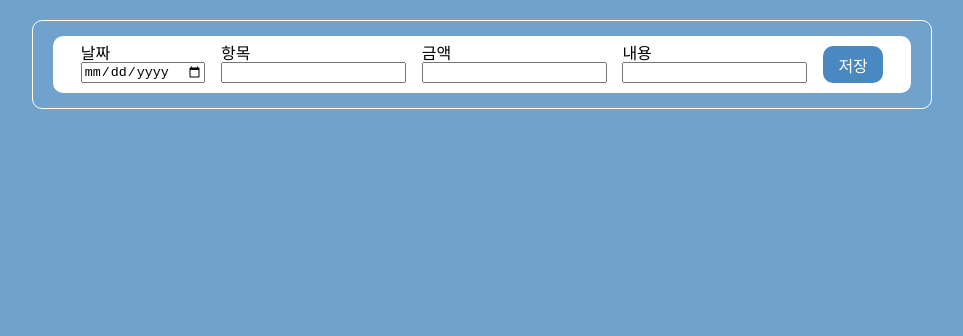
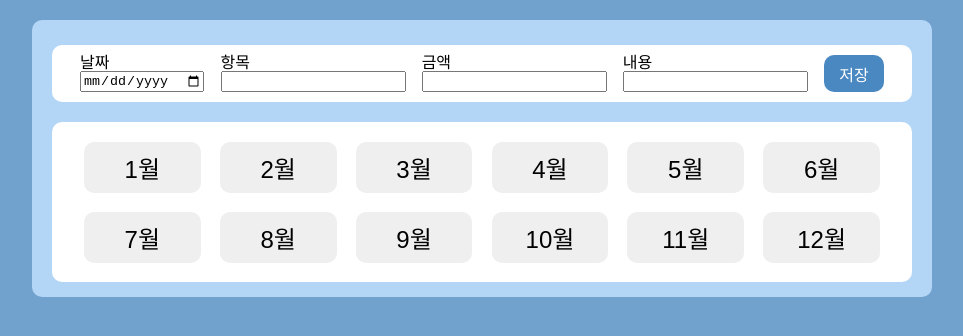
Before and after one commit to jonghoon7431/assignment_expense_report, a React (Vite) app: page / in a window 1280 px wide. Shown: the top 336 px of the page, without its empty margins (158-1121 px from the left). Built offline with nearby package versions, Linux system fonts and the light colour scheme.

Commit message:
style: 글로벌스타일 패키지 사용으로 변경
월 버튼 로직 아직 진행중

```diff
--- a/package.json
+++ b/package.json
@@ -14,6 +14,7 @@
     "react-dom": "^18.2.0",
     "react-router-dom": "^6.23.1",
     "styled-components": "^6.1.11",
+    "styled-reset": "^4.5.2",
     "uuid": "^9.0.1"
   },
   "devDependencies": {
--- /dev/null
+++ b/src/components/ChoiceMonth.jsx
@@ -0,0 +1,44 @@
+import React from "react";
+import styled from "styled-components";
+
+//TODO : 조건부 스타일링(클릭된 버튼 활성화)
+const ChoiceMonthButtonContainer = styled.div`
+  background-color: white;
+  border: none;
+  border-radius: 10px;
+  display: grid;
+  grid-template-columns: repeat(6, 1fr);
+  gap: 1.2rem;
+  padding: 1.2rem 2rem;
+  margin: 10px 0;
+`;
+const MonthButton = styled.button`
+  border: none;
+  border-radius: 10px;
+  font-size: 1.5rem;
+  padding: 0.5rem 1rem;
+  cursor: pointer;
+`;
+const ChoiceMonth = () => {
+  //조건부 스타일링
+  //클릭했을때 어디가 활성화되었는지 배경색으로 표현
+  return (
+    //TODO 버튼 map으로 리팩토링
+    <ChoiceMonthButtonContainer>
+      <MonthButton>1월</MonthButton>
+      <MonthButton>2월</MonthButton>
+      <MonthButton>3월</MonthButton>
+      <MonthButton>4월</MonthButton>
+      <MonthButton>5월</MonthButton>
+      <MonthButton>6월</MonthButton>
+      <MonthButton>7월</MonthButton>
+      <MonthButton>8월</MonthButton>
+      <MonthButton>9월</MonthButton>
+      <MonthButton>10월</MonthButton>
+      <MonthButton>11월</MonthButton>
+      <MonthButton>12월</MonthButton>
+    </ChoiceMonthButtonContainer>
+  );
+};
+
+export default ChoiceMonth;
--- a/src/components/Container.jsx
+++ b/src/components/Container.jsx
@@ -1,12 +1,14 @@
 import React, { useState } from "react";
 import styled from "styled-components";
+import ChoiceMonth from "./ChoiceMonth";
 import Form from "./Form";
 
 const WrapContainer = styled.div`
   height: auto;
   padding: 5px 20px;
   margin: 20px auto;
-  border: 1px solid white;
+  background-color: #b4d6f6;
+  /* border: 1px solid white; */
   border-radius: 10px;
 `;
 const Container = () => {
@@ -23,6 +25,7 @@ const Container = () => {
   return (
     <WrapContainer>
       <Form setData={setData} />
+      <ChoiceMonth />
     </WrapContainer>
   );
 };
--- a/src/components/Form.jsx
+++ b/src/components/Form.jsx
@@ -4,7 +4,7 @@ import styled from "styled-components";
 const FormWrapContainer = styled.form`
   border-radius: 10px;
   background-color: white;
-  margin: 10px auto;
+  margin: 20px auto;
   padding: 10px 20px;
   display: flex;
   justify-content: space-around;
--- a/src/components/GlobalStyle.jsx
+++ b/src/components/GlobalStyle.jsx
@@ -1,48 +1,7 @@
 import { createGlobalStyle } from "styled-components";
+import reset from "styled-reset";
 
 const GlobalStyle = createGlobalStyle`
-  html, body, div, span, applet, object, iframe,
-h1, h2, h3, h4, h5, h6, p, blockquote, pre,
-a, abbr, acronym, address, big, cite, code,
-del, dfn, em, img, ins, kbd, q, s, samp,
-small, strike, strong, sub, sup, tt, var,
-b, u, i, center,
-dl, dt, dd, ol, ul, li,
-fieldset, form, label, legend,
-table, caption, tbody, tfoot, thead, tr, th, td,
-article, aside, canvas, details, embed,
-figure, figcaption, footer, header, hgroup,
-menu, nav, output, ruby, section, summary,
-time, mark, audio, video {
-	margin: 0;
-	padding: 0;
-	border: 0;
-	font-size: 100%;
-	font: inherit;
-	vertical-align: baseline;
-}
-/* HTML5 display-role reset for older browsers */
-article, aside, details, figcaption, figure,
-footer, header, hgroup, menu, nav, section {
-	display: block;
-}
-body {
-	line-height: 1;
-}
-ol, ul {
-	list-style: none;
-}
-blockquote, q {
-	quotes: none;
-}
-blockquote:before, blockquote:after,
-q:before, q:after {
-	content: '';
-	content: none;
-}
-table {
-	border-collapse: collapse;
-	border-spacing: 0;
-}`;
+${reset}`;
 
 export default GlobalStyle;
```
Also changed, not shown: 2 other files (tests, documents, lock files or other folders).
